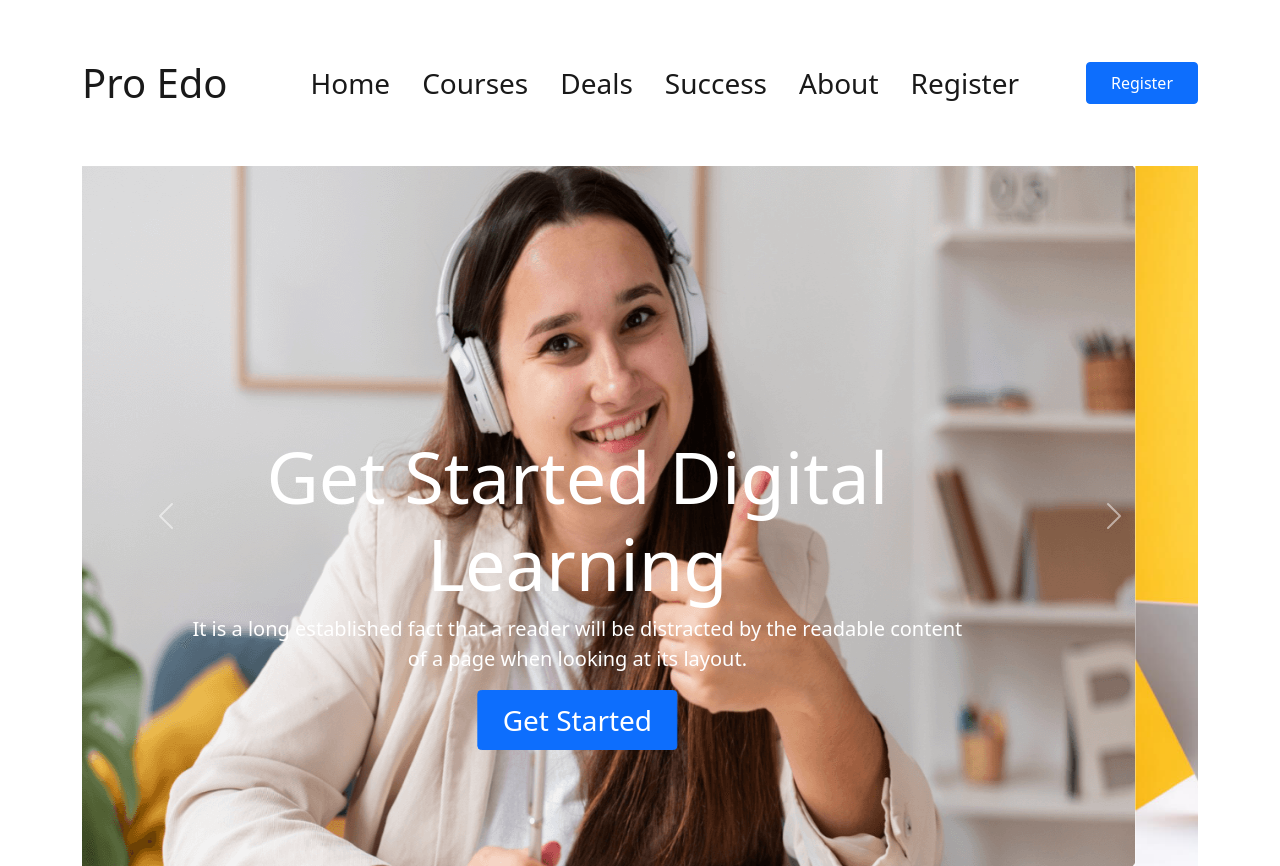
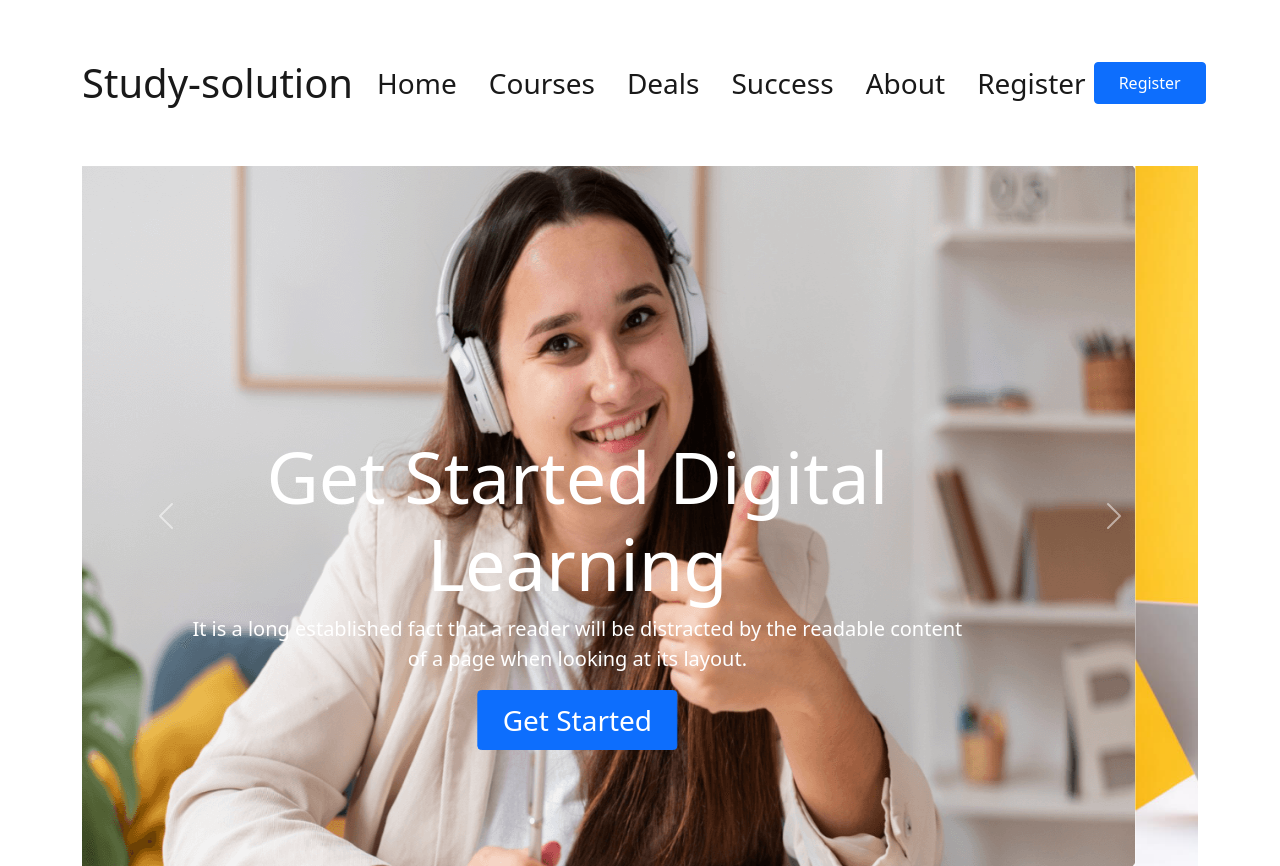
Before and after one commit to gajijakirhussain/assignment-3, a plain HTML site: page index.html in a window 1280 px wide. Shown: the top 866 px of the page. Drawn offline with nearby package versions, Linux system fonts and the light colour scheme.

Commit message:
My last commit

```diff
--- a/index.html
+++ b/index.html
@@ -22,7 +22,7 @@
         <section class="">
             <nav class="navbar navbar-expand-lg navbar-light py-5">
                 <div class="container">
-                    <a class="navbar-brand fs-1" href="#">Pro Edo</a>
+                    <a class="navbar-brand fs-1" href="#">Study-solution</a>
                     <button class="navbar-toggler" type="button" data-bs-toggle="collapse" data-bs-target="#navbarText"
                         aria-controls="navbarText" aria-expanded="false" aria-label="Toggle navigation">
                         <span class="navbar-toggler-icon"></span>
```
